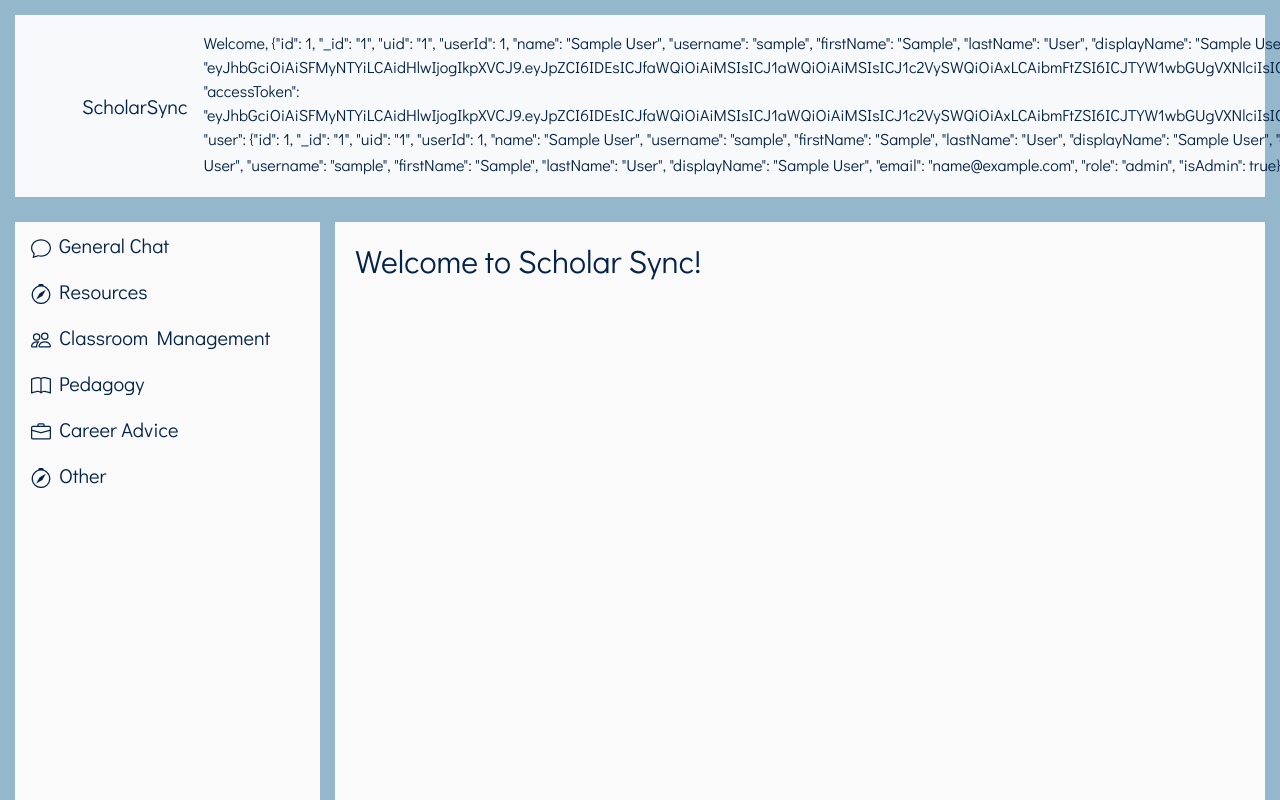
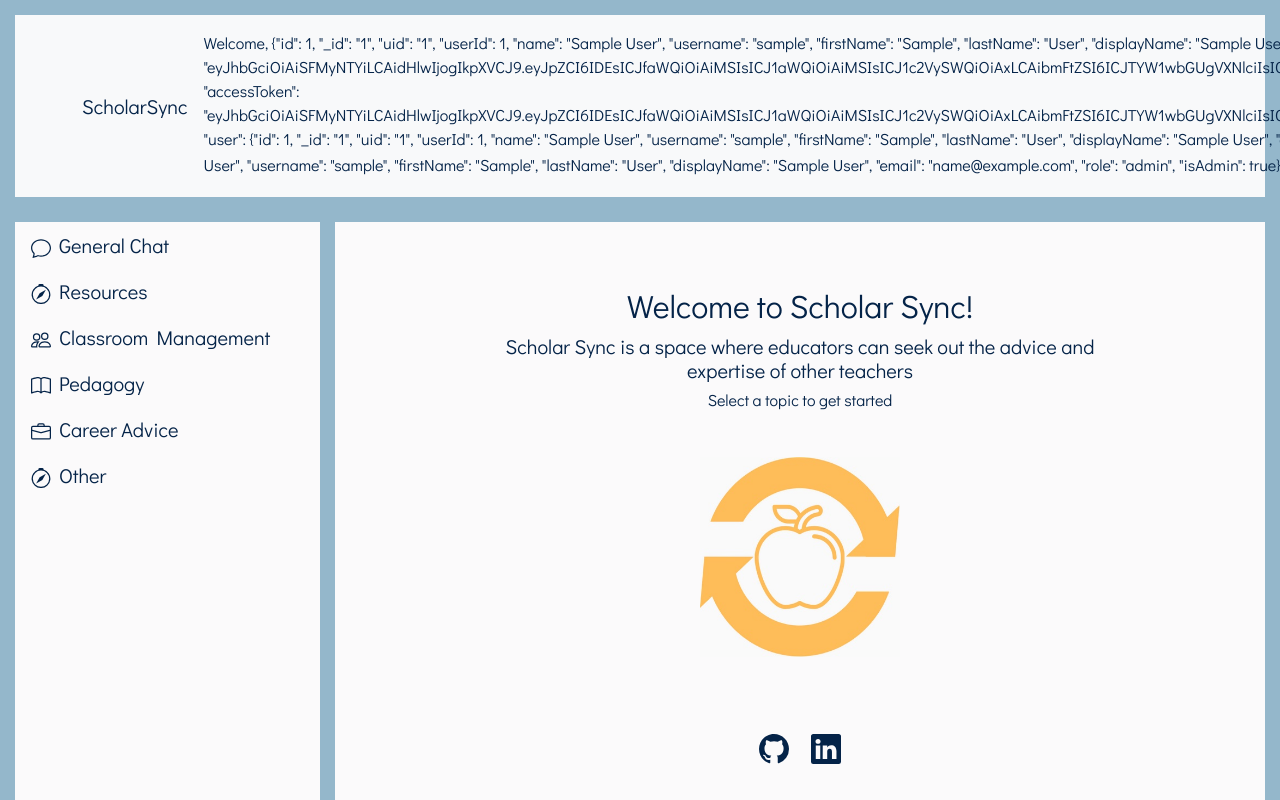
Before and after one commit to hayleypyle/ScholarSync, a React (Vite) app in the folder scholar-sync/: page / in a window 1280 px wide. Shown: the top 800 px of the page. Built offline with nearby package versions, Linux system fonts and the light colour scheme; sample sign-in values are in the browser's storage.

Commit message:
updated dashboard page to have a logo and links to github and linkedin

```diff
--- a/scholar-sync/src/pages/css/create.css
+++ b/scholar-sync/src/pages/css/create.css
@@ -6,9 +6,9 @@
     align-items: left;
     background-color:#FBFAFB;
     color:black;
-    width:95%;
+    width:96%;
     height:95%;
-    margin:10px 15px 15px 30px;
+    margin:10px 15px 0 15px;
     padding: 20px 0 0 20px;
 }
 
@@ -23,6 +23,15 @@
     border-radius:5px;
     border:1px solid #8895A6;
 
+}
+
+input[type="text"], textarea{
+    padding-left:5px;
+
+}
+
+textarea{
+    padding-top:5px;
 }
 
 .textarea{
--- a/scholar-sync/src/pages/css/dashboard.css
+++ b/scholar-sync/src/pages/css/dashboard.css
@@ -49,3 +49,42 @@
 .custom-topbar .navbar-brand, .custom-topbar .navbar-text{
     color:#042348;
 }
+.welcome-container{
+    background-color:#FBFAFB;
+    color:#042348;
+    height:95%;
+    margin:10px 15px 0 15px;
+    padding: 50px 0 0 0px;
+    display:flex;
+    flex-direction:column;
+    align-items: center;
+}
+
+.welcome{
+    display:flex;
+    flex-direction:column;
+    justify-content: center;
+    align-items: center;
+
+    height:50vh;
+    width: 50vw;
+}
+
+h5{
+    text-align: center;
+}
+
+.image{
+    height:200px;
+    width:200px;
+    margin-top:40px;
+}
+.icon-container{
+    font-size:30px;
+    width:10vw;
+    display:flex;
+    flex-direction:row;
+    justify-content: space-evenly;
+    margin-top:50px;
+
+}
--- a/scholar-sync/src/pages/dashboard.jsx
+++ b/scholar-sync/src/pages/dashboard.jsx
@@ -6,6 +6,9 @@
 import "bootstrap/dist/css/bootstrap.min.css";
 import "bootstrap/dist/js/bootstrap.bundle.min";
 import SidebarMenu from './SidebarMenu'
+import * as Icon from 'react-bootstrap-icons';
+import image from '../images/AppleDesign.jpg'
+
 
 export default function Dashboard() {
 
@@ -26,8 +29,22 @@
             </div>
 
             <div className="col-lg-9">
-    <div className="question-display">
-    <h2>Welcome to Scholar Sync!</h2>
+    <div className="welcome-container">
+        <div className="welcome">
+        <h2>Welcome to Scholar Sync!</h2>
+        <h5> Scholar Sync is a space where educators can seek out the advice and
+            expertise of other teachers</h5>
+        <h6>Select a topic to get started</h6>
+        <img src={image} className="image"></img>
+        </div>
+        <div className="icon-container">
+        <a href="https://github.com/hayleypyle">
+        <Icon.Github className="icon"/>
+        </a>
+        <a href="https://www.linkedin.com/in/hayley-pyle/">
+        <Icon.Linkedin className="icon"/>
+        </a>
+        </div>
     </div>
     </div>
     </div>
```
Also changed, not shown: scholar-sync/src/images/AppleDesign.jpg (added).
